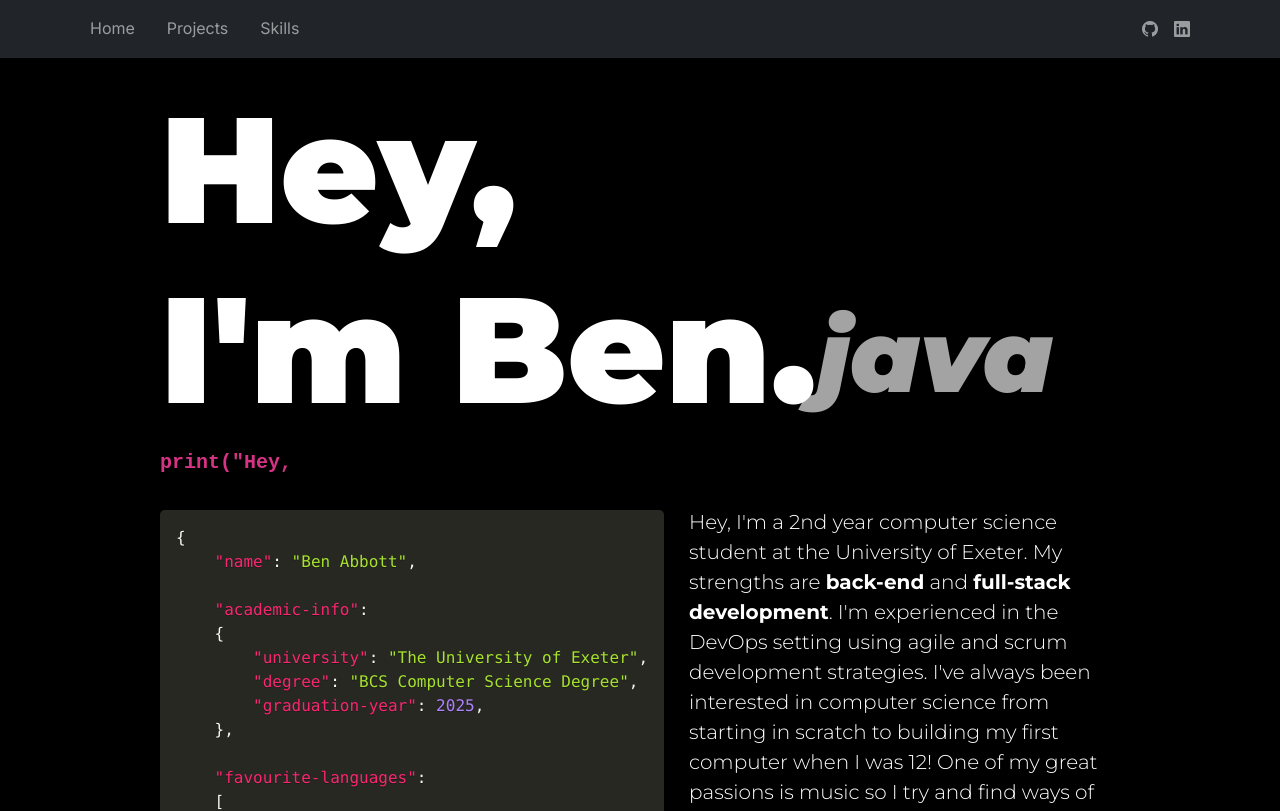
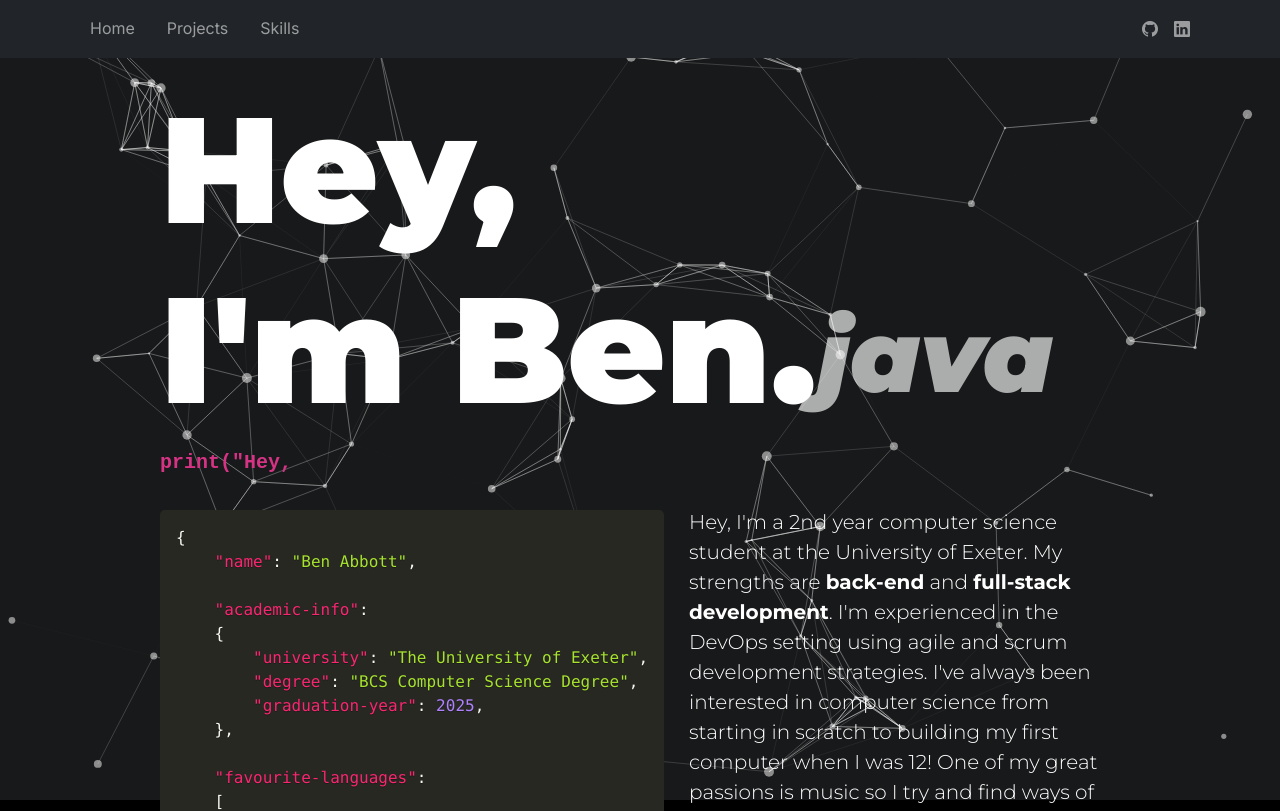
Before and after one commit to be-nny/portfolio, a Next.js app in the folder my-portfolio-site/: page / in a window 1280 px wide. Shown: the top 811 px of the page. Built offline with nearby package versions, Linux system fonts and the light colour scheme.

Commit message:
particles.tsx

```diff
--- /dev/null
+++ b/my-portfolio-site/app/components/particles.tsx
@@ -0,0 +1,91 @@
+import { useCallback } from "react";
+import type { Container, Engine } from "tsparticles-engine";
+import Particles from "react-tsparticles";
+import { loadSlim } from "tsparticles-slim"; // if you are going to use `loadSlim`, install the "tsparticles-slim" package too.
+
+export const MyParticles = () => {
+    const particlesInit = useCallback(async (engine: Engine) => {
+        console.log(engine);
+        await loadSlim(engine);
+    }, []);
+
+    const particlesLoaded = useCallback(async (container: Container | undefined) => {
+        await console.log(container);
+    }, []);
+    return (
+        <Particles
+            id="tsparticles"
+            init={particlesInit}
+            loaded={particlesLoaded}
+            options={{
+                background: {
+                    color: {
+                        value: "#18191A",
+                    },
+                },
+                fpsLimit: 120,
+                interactivity: {
+                    events: {
+                        onClick: {
+                            enable: true,
+                            mode: "push",
+                        },
+                        onHover: {
+                            enable: true,
+                            mode: "repulse",
+                        },
+                        resize: true,
+                    },
+                    modes: {
+                        push: {
+                            quantity: 2,
+                        },
+                        repulse: {
+                            distance: 50,
+                            duration: 0.4,
+                        },
+                    },
+                },
+                particles: {
+                    color: {
+                        value: "#ffffff",
+                    },
+                    links: {
+                        color: "#ffffff",
+                        distance: 150,
+                        enable: true,
+                        opacity: 0.5,
+                        width: 1,
+                    },
+                    move: {
+                        direction: "none",
+                        enable: true,
+                        outModes: {
+                            default: "bounce",
+                        },
+                        random: false,
+                        speed: 1,
+                        straight: false,
+                    },
+                    number: {
+                        density: {
+                            enable: true,
+                            area: 800,
+                        },
+                        value: 80,
+                    },
+                    opacity: {
+                        value: 0.5,
+                    },
+                    shape: {
+                        type: "circle",
+                    },
+                    size: {
+                        value: { min: 1, max: 5 },
+                    },
+                },
+                detectRetina: true,
+            }}
+        />
+    );
+};
--- a/my-portfolio-site/app/layout.tsx
+++ b/my-portfolio-site/app/layout.tsx
@@ -4,6 +4,7 @@
 import "@/app/styles/globals.css";
 import "bootstrap/dist/css/bootstrap.min.css";
 import React from "react";
+import {MovingBackground} from "@/app/components/movingBackground";
 
 const inter = Inter({ subsets: ["latin"] });
 
--- a/my-portfolio-site/app/page.tsx
+++ b/my-portfolio-site/app/page.tsx
@@ -3,14 +3,17 @@
 import React from "react";
 import {Menu} from "@/app/components/Menu";
 import {LandingPage} from "@/app/components/LandingPage";
+import {MyParticles} from "@/app/components/particles";
 
 export default function Home() {
     return (
     <div>
+        <MyParticles/>
         <Menu/>
         <div className={"main-container"}>
             <LandingPage/>
         </div>
     </div>
-  );
+
+    );
 }
--- a/my-portfolio-site/app/projects/page.tsx
+++ b/my-portfolio-site/app/projects/page.tsx
@@ -3,10 +3,12 @@
 import React from "react";
 import {Menu} from "@/app/components/Menu";
 import {Projects} from "@/app/components/Projects";
+import {MyParticles} from "@/app/components/particles";
 
 export default function Home() {
     return (
     <div>
+        <MyParticles/>
         <Menu/>
         <div className={"main-container"}>
             <Projects/>
--- a/my-portfolio-site/app/skills/page.tsx
+++ b/my-portfolio-site/app/skills/page.tsx
@@ -3,11 +3,12 @@
 import React from "react";
 import {Menu} from "@/app/components/Menu";
 import {Skills} from "@/app/components/Skills";
-
+import {MyParticles} from "@/app/components/particles";
 
 export default function Home() {
     return (
     <div>
+        <MyParticles/>
         <Menu/>
         <div className={"main-container"}>
             <Skills/>
```
